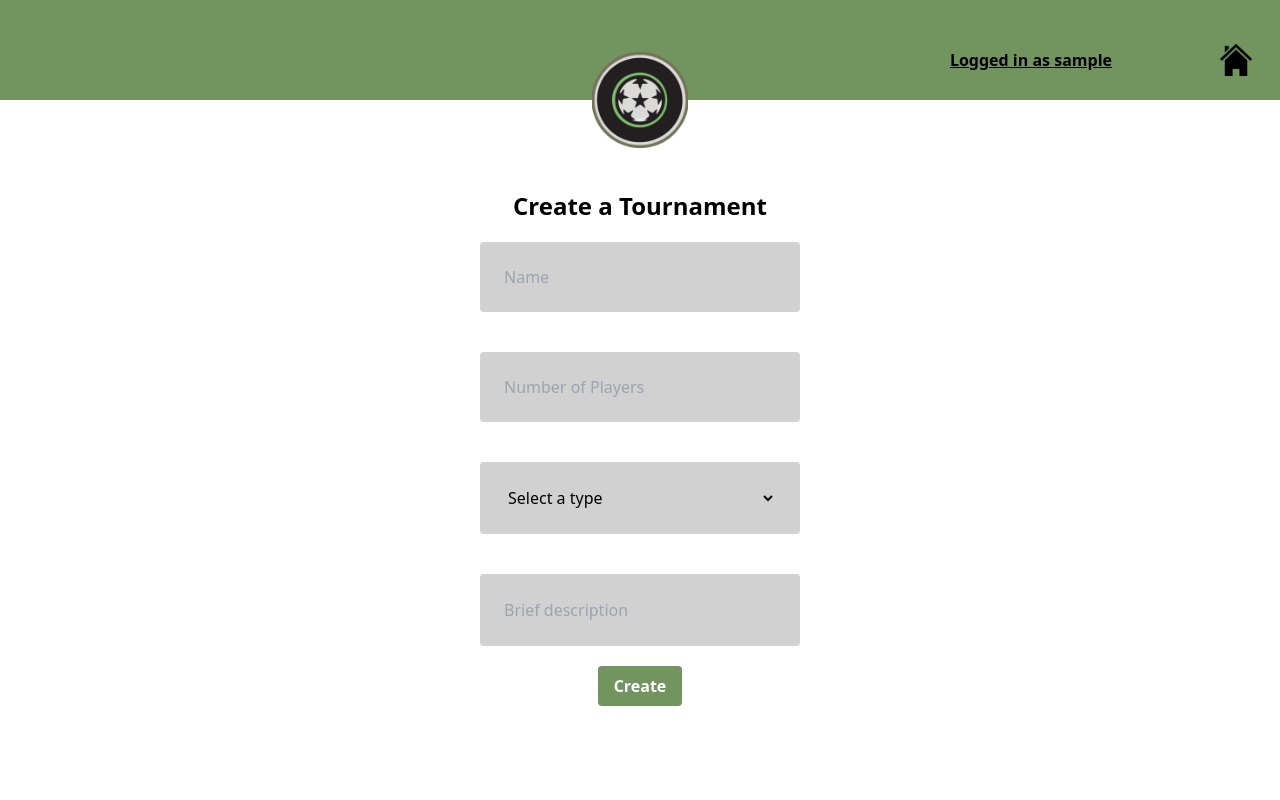
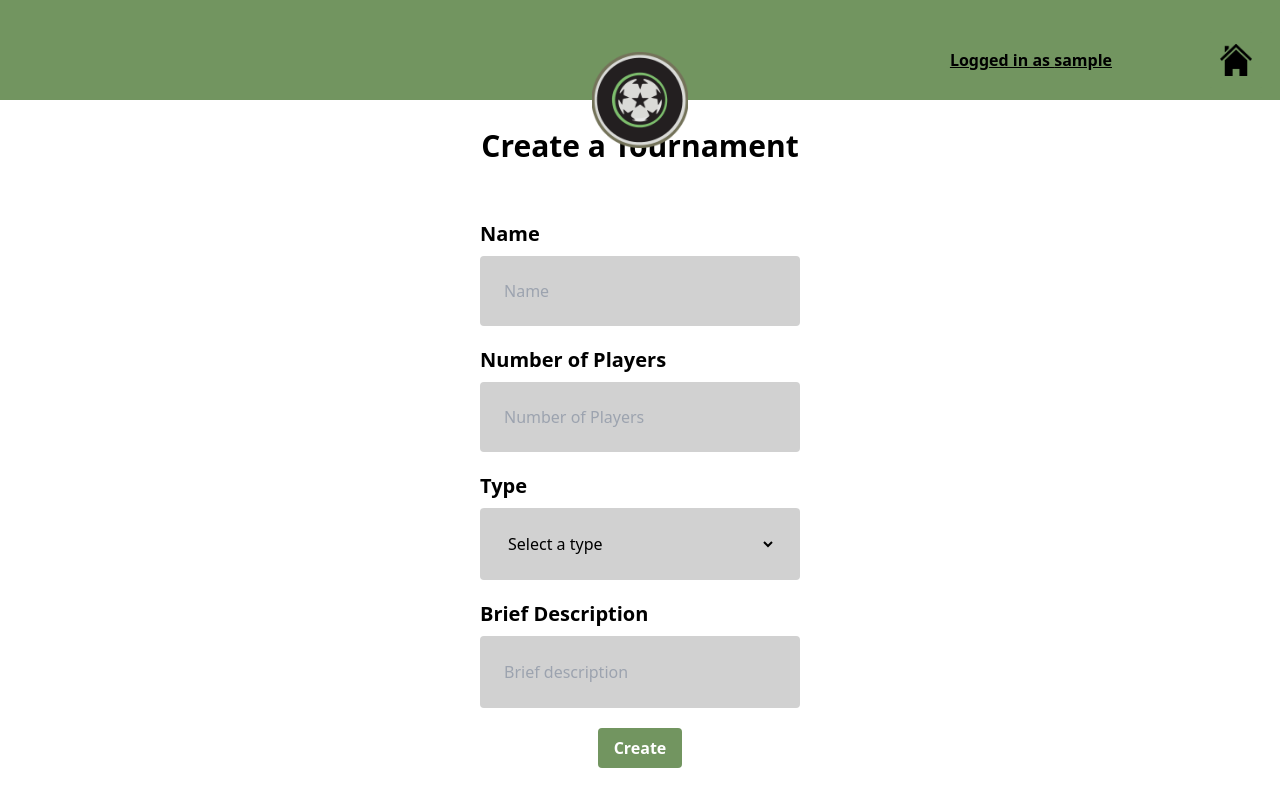
Before and after one commit to martinbarreiroo/todopelotanextjs, a Next.js app: page /Hub/CrearTorneo in a window 1280 px wide. Built offline with nearby package versions, Linux system fonts and the light colour scheme; sample sign-in values are in the browser's storage.

Commit message:
Update tournament positions heading and styling, adjust layout and styling of statistics component, update layout and styling of create tournament form

```diff
--- a/pages/Hub/MisTorneos/[tournamentId].js
+++ b/pages/Hub/MisTorneos/[tournamentId].js
@@ -202,7 +202,7 @@ function Tournament() {
       </div>
 
       <div className="relative flex flex-col items-center justify-center h-screen ">
-        <h1 className="text-4xl font-bold mb-16">{tournamentName} Positions</h1>
+        <h1 className="text-4xl font-bold mt-14 mb-16">{tournamentName} Positions</h1>
         <div className="max-h-[493px] overflow-auto">
           <table
             id="my-table"
--- a/src/components/CrearTorneo/CrearTorneo.jsx
+++ b/src/components/CrearTorneo/CrearTorneo.jsx
@@ -123,8 +123,10 @@ function CrearTorneo() {
       </span>
 
       <div className="w-full flex flex-col items-center justify-between mt-24">
-        <h1 className="text-2xl font-bold">Create a Tournament</h1>
-        <div className="w-80 h-18 flex items-center justify-center mx-auto mt-5 mb-5 p-6 relative rounded transition-colors duration-500 ease-in-out bg-input-gray hover:bg-custom-gray transform hover:scale-105">
+        <h1 className="text-3xl font-bold mb-14">Create a Tournament</h1>
+        <div className="flex flex-col items-start mb-5">
+          <h3 className="text-xl font-bold mb-2">Name</h3>
+          <div className="w-80 h-18 flex items-center justify-center mx-auto p-6 relative rounded transition-colors duration-500 ease-in-out bg-input-gray hover:bg-custom-gray transform hover:scale-105">
             <input
               type="text"
               placeholder="Name"
@@ -132,16 +134,22 @@ function CrearTorneo() {
               className="w-full h-full bg-transparent outline-none"
             />
           </div>
-        <div className="w-80 h-18 flex items-center justify-center mx-auto mt-5 mb-5 p-6 relative rounded transition-colors duration-500 ease-in-out bg-input-gray hover:bg-custom-gray hover:scale-105">
+        </div>
+        <div className="flex flex-col items-start mb-5">
+          <h3 className="text-xl font-bold mb-2">Number of Players</h3>
+          <div className="w-80 h-18 flex items-center justify-center mx-auto p-6 relative rounded transition-colors duration-500 ease-in-out bg-input-gray hover:bg-custom-gray transform hover:scale-105">
             <input
               type="number"
-            min={0}
+              min={1}
               placeholder="Number of Players"
               onChange={(e) => setPlayers(e.target.value)}
               className="w-full h-full bg-transparent outline-none"
             />
           </div>
-        <div className="w-80 h-18 flex items-center justify-center mx-auto mt-5 mb-5 p-6 relative rounded transition-colors duration-500 ease-in-out bg-input-gray hover:bg-custom-gray hover:scale-105">
+        </div>
+        <div className="flex flex-col items-start mb-5">
+          <h3 className="text-xl font-bold mb-2">Type</h3>
+          <div className="w-80 h-18 flex items-center justify-center mx-auto p-6 relative rounded transition-colors duration-500 ease-in-out bg-input-gray hover:bg-custom-gray transform hover:scale-105">
             <select
               className="w-full h-90% bg-transparent outline-none"
               onChange={(e) => setType(e.target.value)}
@@ -153,13 +161,17 @@ function CrearTorneo() {
               ))}
             </select>
           </div>
-        <div className="w-80 h-18 flex items-center justify-center mx-auto mt-5 mb-5 p-6 relative rounded transition-colors duration-500 ease-in-out bg-input-gray hover:bg-custom-gray hover:scale-105">
+        </div>
+        <div className="flex flex-col items-start mb-5">
+          <h3 className="text-xl font-bold mb-2">Brief Description</h3>
+          <div className="w-80 h-18 flex items-center justify-center mx-auto p-6 relative rounded transition-colors duration-500 ease-in-out bg-input-gray hover:bg-custom-gray transform hover:scale-105">
             <input
               type="text"
               placeholder="Brief description"
               onChange={(e) => setDescription(e.target.value)}
               className="w-full h-90% bg-transparent outline-none"
             />
+          </div>
         </div>
         <button
           className="text-white font-bold py-2 px-4 rounded"
--- a/src/components/CreateMatch/CreateMatch.jsx
+++ b/src/components/CreateMatch/CreateMatch.jsx
@@ -4,7 +4,7 @@ import { useRouter } from "next/router";
 import Link from "next/link";
 import { useEffect } from "react";
 import { toast } from "react-toastify";
-import 'react-toastify/dist/ReactToastify.css';
+import "react-toastify/dist/ReactToastify.css";
 
 async function createMatch(date, location, description, team1, team2, router) {
   try {
@@ -103,7 +103,14 @@ function CreateMatch() {
       toast.error("Please fill all fields");
       return;
     } else {
-      createMatch(utcDateTimeString, location, description, team1, team2, router);
+      createMatch(
+        utcDateTimeString,
+        location,
+        description,
+        team1,
+        team2,
+        router
+      );
     }
   };
 
@@ -148,7 +155,7 @@ function CreateMatch() {
   }, []);
 
   return (
-    <div className="relative flex flex-col items-center justify-center h-screen space-y-4">
+    <div className="relative flex flex-col items-center justify-center h-screen">
       <div
         className="absolute top-0 left-0 w-full h-[12.5%]"
         style={{ backgroundColor: "#729560" }}
@@ -179,7 +186,7 @@ function CreateMatch() {
         />
       </Link>
 
-      <div className="flex justify-center mt-5">
+      <div className="flex justify-center mt-56 mb-5">
         <div className="w-80 h-18 flex flex-col items-center justify-center mx-2 p-6 relative rounded transition-colors duration-500 ease-in-out bg-input-gray hover:bg-custom-gray transform hover:scale-105">
           Team 1:
           <div className="ml-4">
@@ -254,23 +261,31 @@ function CreateMatch() {
         </div>
       </div>
 
-      <div className="w-160 h-18 flex items-center justify-center mx-auto mt-5 mb-5 p-6 relative rounded transition-colors duration-500 ease-in-out bg-input-gray hover:bg-custom-gray transform hover:scale-105">
+      <div className="flex flex-col items-start mb-5">
+        <h3 className="text-xl font-bold mb-2">Date</h3>
+        <div className="w-160 h-18 flex items-center justify-center mx-auto p-6 relative rounded transition-colors duration-500 ease-in-out bg-input-gray hover:bg-custom-gray transform hover:scale-105">
           <input
             type="date"
             onChange={(e) => setDate(e.target.value)}
             className="w-full h-full bg-transparent outline-none"
           />
         </div>
+      </div>
 
-      <div className="w-160 h-18 flex items-center justify-center mx-auto mt-5 mb-5 p-6 relative rounded transition-colors duration-500 ease-in-out bg-input-gray hover:bg-custom-gray transform hover:scale-105">
+      <div className="flex flex-col items-start mb-5">
+        <h3 className="text-xl font-bold mb-2">Time</h3>
+        <div className="w-160 h-18 flex items-center justify-center mx-auto p-6 relative rounded transition-colors duration-500 ease-in-out bg-input-gray hover:bg-custom-gray transform hover:scale-105">
           <input
             type="time"
             onChange={(e) => setTime(e.target.value)}
             className="w-full h-full bg-transparent outline-none"
           />
         </div>
+      </div>
 
-      <div className="w-160 h-18 flex items-center justify-center mx-auto mt-5 mb-5 p-6 relative rounded transition-colors duration-500 ease-in-out bg-input-gray hover:bg-custom-gray transform hover:scale-105">
+      <div className="flex flex-col items-start mb-5">
+        <h3 className="text-xl font-bold mb-2">Location</h3>
+        <div className="w-160 h-18 flex items-center justify-center mx-auto p-6 relative rounded transition-colors duration-500 ease-in-out bg-input-gray hover:bg-custom-gray transform hover:scale-105">
           <input
             type="text"
             placeholder="Location"
@@ -278,14 +293,18 @@ function CreateMatch() {
             className="w-full h-full bg-transparent outline-none"
           />
         </div>
+      </div>
 
-      <div className="w-160 h-18 flex items-center justify-center mx-auto mt-5 mb-5 p-6 relative rounded transition-colors duration-500 ease-in-out bg-input-gray hover:bg-custom-gray transform hover:scale-105">
+      <div className="flex flex-col items-start mb-5">
+        <h3 className="text-xl font-bold mb-2">Description</h3>
+        <div className="w-160 h-18 flex items-center justify-center mx-auto p-6 relative rounded transition-colors duration-500 ease-in-out bg-input-gray hover:bg-custom-gray transform hover:scale-105">
           <input
             type="text"
             placeholder="Description"
             onChange={(e) => setDescription(e.target.value)}
             className="w-full h-full bg-transparent outline-none"
           />
+        </div>
       </div>
 
       <button
--- a/src/components/MisEstadisticas/MisEstadisticas.jsx
+++ b/src/components/MisEstadisticas/MisEstadisticas.jsx
@@ -141,7 +141,7 @@ function MisEstadisticas() {
       <span className="absolute top-10 right-40 p-2 underline text-black font-extrabold z-30">
         Logged in as {userName}
       </span>
-      <div id='stats' className="relative flex flex-row items-center justify-center h-screen space-x-20 space-y-4 z-20">
+      <div id='stats' className="relative flex flex-row items-center justify-center h-screen space-x-20 space-y-20 z-20">
         <div className="relative">
           <div style={{ width: "300px", height: "450px", overflow: "hidden" }}>
             <img
```
Lines whose indentation alone changed are shown as unchanged.
